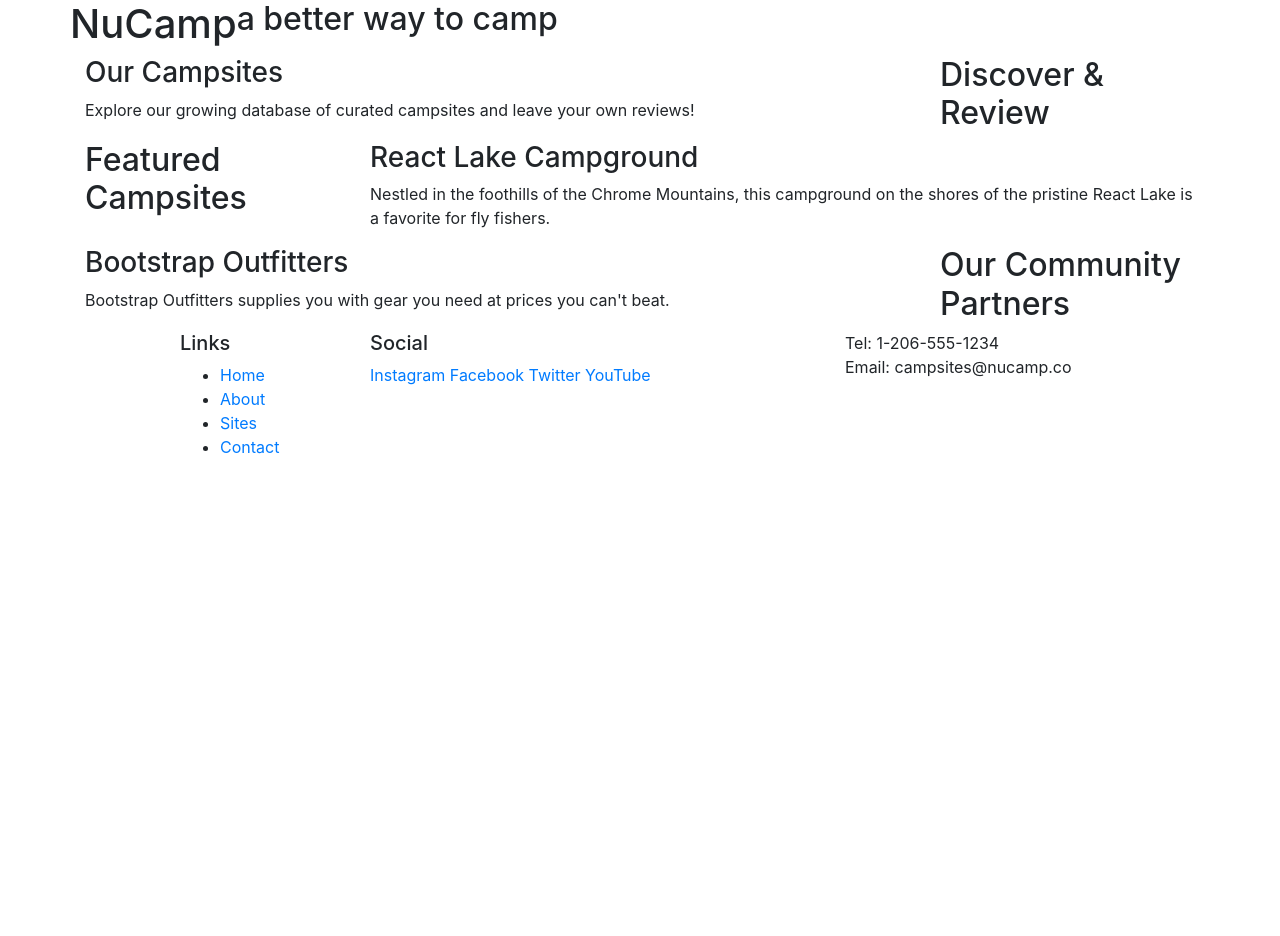
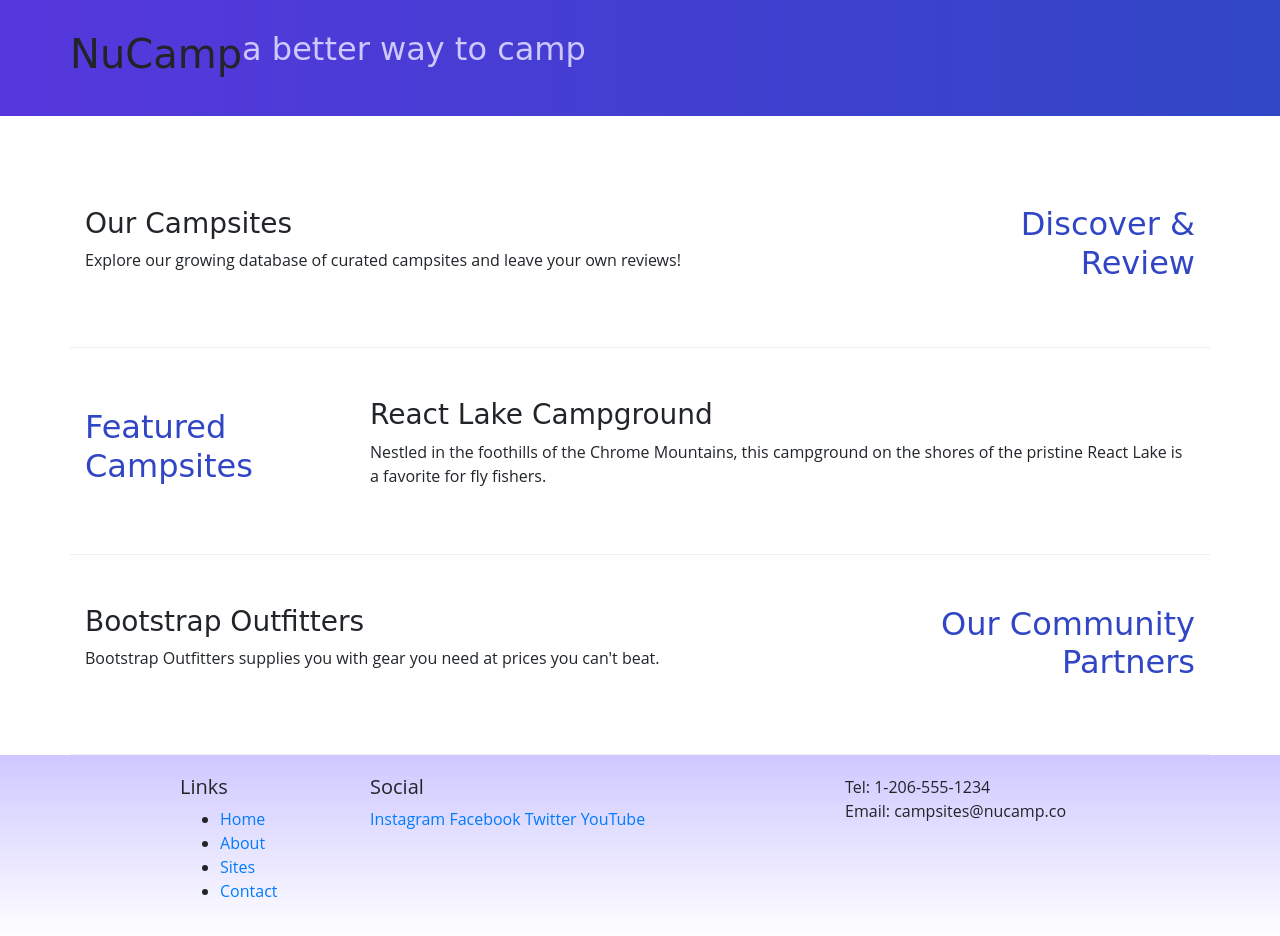
Before and after one commit to agavhe01/Campsite-First-MERN-Project-, a website: page index.html in a window 1280 px wide. Before the commit the page ends 800 px from the top, so only its background shows below. Drawn offline with nearby package versions, Linux system fonts and the light colour scheme.

Commit message:
After all Week 1 Activities, before workshop

```diff
--- /dev/null
+++ b/css/styles.css
@@ -0,0 +1,31 @@
+body {
+    font-family: "Open Sans", sans-serif;
+}
+
+h1, h2, h3 {
+    font-family: "Lobster", cursive;
+}
+
+h2{
+    color: #3046C5;
+}
+
+header h2 {
+    color: #CEC8FF;
+}
+
+footer {
+    background-image: linear-gradient(#CEC8FF, white);
+    padding: 20px 0;
+}
+
+.jumbotron {
+    padding: 30px;
+    background-image: linear-gradient(to right, #5637DD, #3046C5);
+}
+
+.row-content {
+    padding: 50px 0;
+    border-bottom: 1px ridge;
+    min-height: 200px;
+}
--- a/index.html
+++ b/index.html
@@ -9,13 +9,14 @@
 
         <!-- Bootstrap CSS -->
         <link rel="stylesheet" href="node_modules/bootstrap/dist/css/bootstrap.min.css" />
+        <link rel = "stylesheet" href = "css/styles.css" />
 
         <title>NuCamp: A Better Way To Camp</title>
     </head>
 
 <body>
 
-    <header>
+    <header class = "jumbotron jumbotron-fluid">
         <div class = "container">
             <div class = "row">
             <h1>NuCamp</h1>
@@ -25,9 +26,9 @@
     </header>
 
     <div class = "container">
-        <div class = "row">
+        <div class = "row row-content align-items-center">
             <div class = "col-sm-4 order-sm-last col-md-3">
-                <h2>Discover & Review</h2>
+                <h2 class="text-sm-right">Discover & Review</h2>
             </div>
             <div class = "col">
                 <h3>Our Campsites</h3>
@@ -35,7 +36,7 @@
             </div>
         </div>
 
-        <div class = "row">
+        <div class = "row row-content align-items-center">
             <div class = "col-sm-4 col-md-3">
                 <h2>Featured Campsites</h2>
             </div>
@@ -45,9 +46,9 @@
             </div>
         </div>
 
-        <div class = "row">
+        <div class = "row row-content">
             <div class = "col-sm-4 order-sm-last col-md-3">
-                <h2>Our Community Partners</h2>
+                <h2 class="text-sm-right">Our Community Partners</h2>
             </div>
             <div class = "col">
                 <h3>Bootstrap Outfitters</h3>
```
